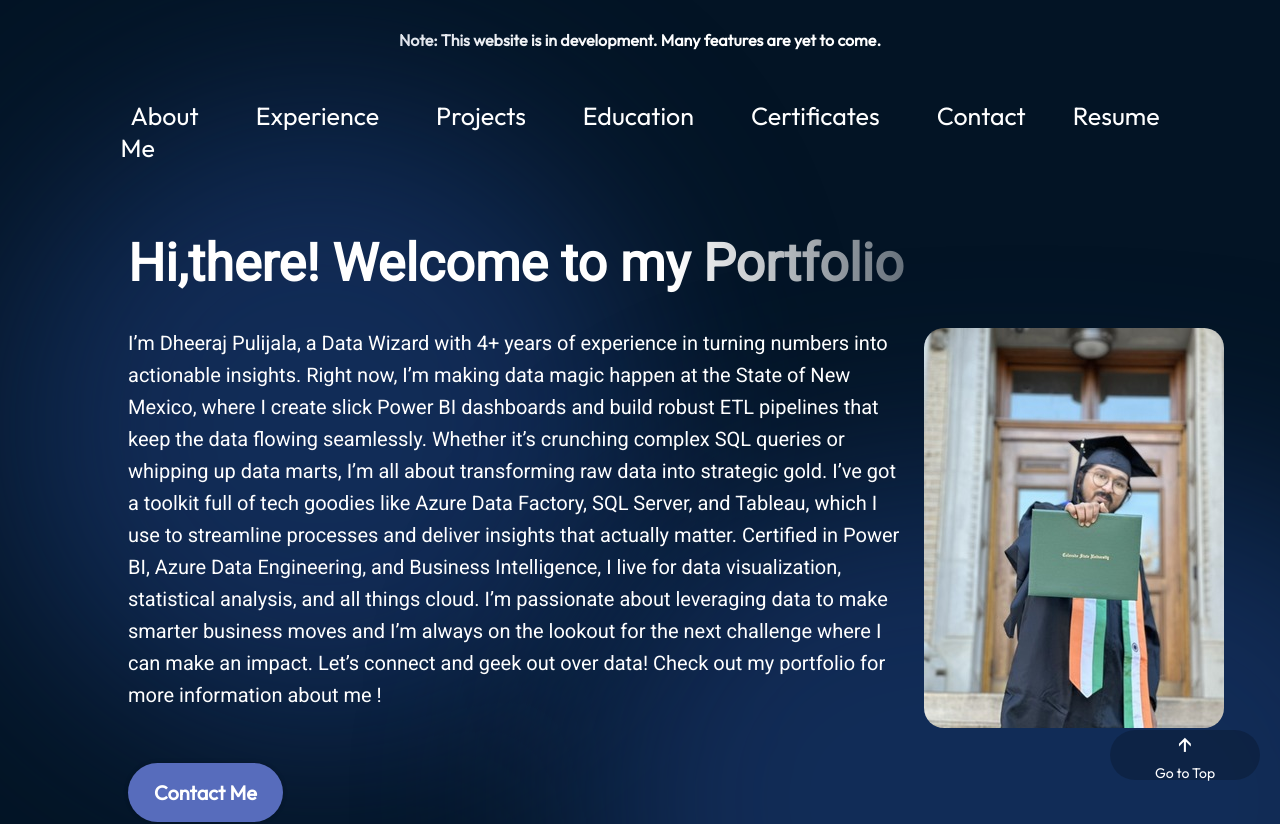
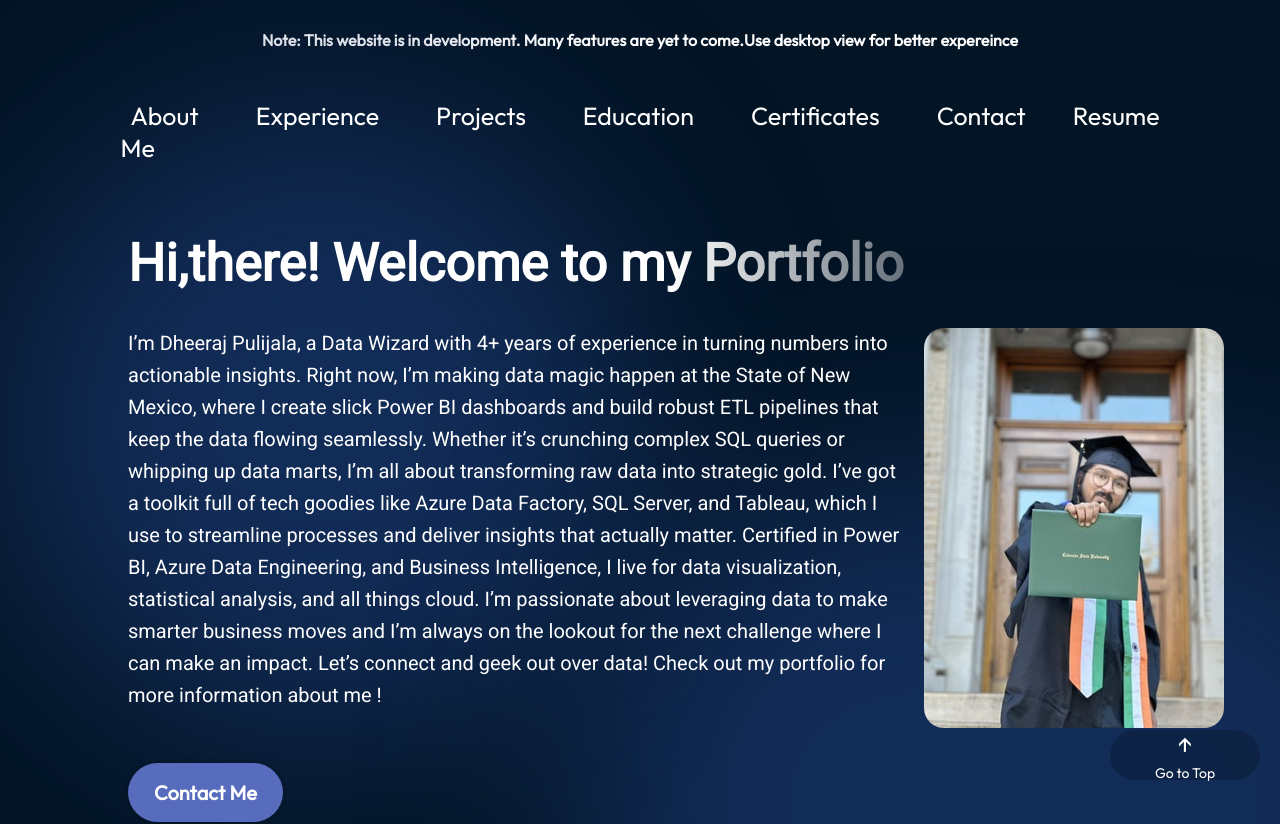
Before and after one commit to dheerajunni/My_Portfolio, a React (Vite) app: page /blogs in a window 1280 px wide. Shown: the top 824 px of the page. Built offline with nearby package versions, Linux system fonts and the light colour scheme.

Commit message:
Update App.jsx
Updated Devnote

```diff
--- a/src/App.jsx
+++ b/src/App.jsx
@@ -14,7 +14,7 @@ function App() {
   return (
     <div className={styles.App}>
       <div className={styles.devNote}>
-        Note: This website is in development. Many features are yet to come.
+        Note: This website is in development. Many features are yet to come.Use desktop view for better expereince
       </div>
       <Navbar />
       <Intro />
```
